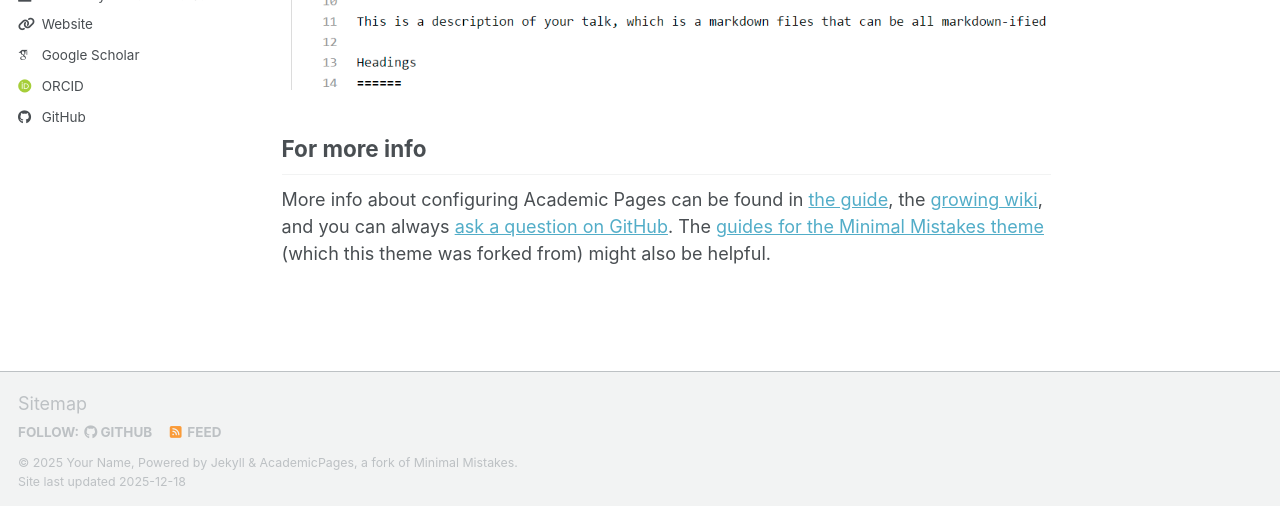
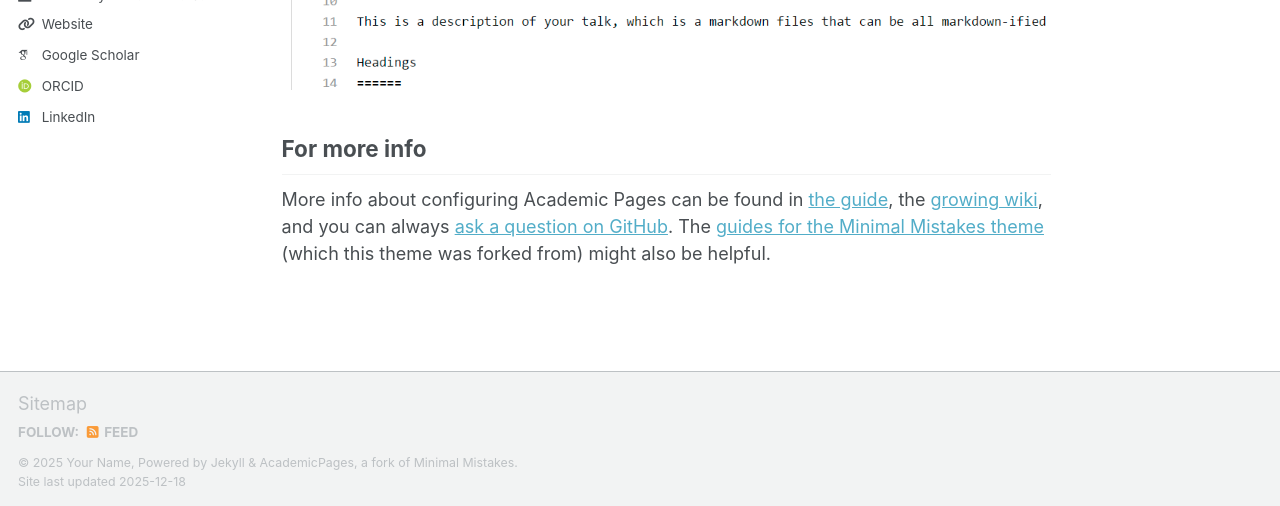
Before and after one commit to dzawu/dzawu.github.io, a Jekyll site: the page built from _pages/about.md, in a window 1280 px wide and 900 px high, scrolled down 2718 px. Shown: the part 391-897 px from the top of the window. Built offline with Jekyll 4.4.1, drawn with Linux system fonts in a browser that asks for light colours; some web fonts are replaced; a script bundle is joined from its source files by our own code; library files that are not in the unit come from our copies.

Commit message:
Update _config.yml

```diff
--- a/_config.yml
+++ b/_config.yml
@@ -48,12 +48,11 @@ author:
   bitbucket        : # Username - Update with your username on the site
   codepen          : # Username
   dribbble         : # Username
-  github           : "academicpages"
   kaggle           : # Username
   stackoverflow    : # User number or user number and name (i.e., use "1" or "1/jeff-atwood")
 
   # Social media
-  linkedin         : # Username
+  linkedin         : "https://www.linkedin.com/in/diandao-wu-8304b1289/"
 # Publication Category - The following the list of publication categories and their headings
 publication_category:
   books:
```
